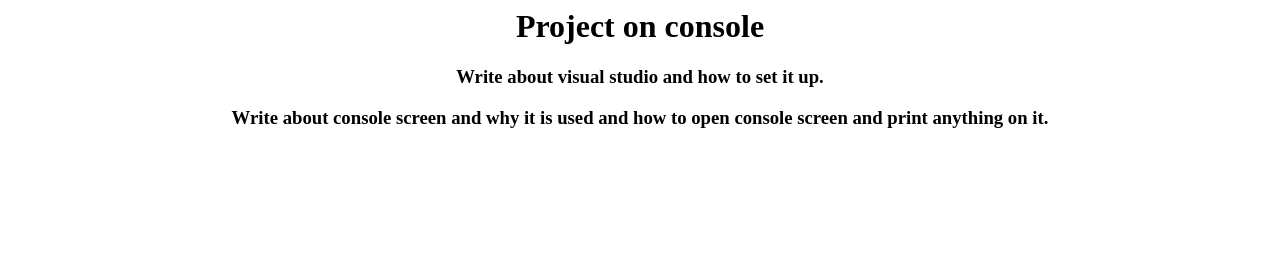
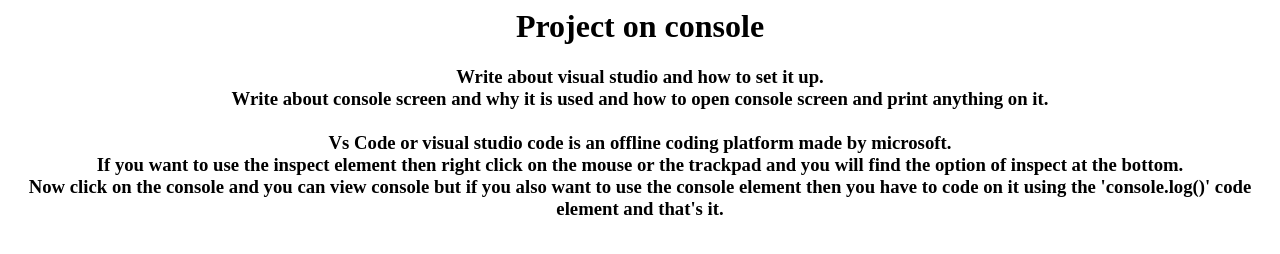
Before and after one commit to sanidhya0612/project-77, a plain HTML site: page index.html in a window 1280 px wide. Drawn offline with Linux system fonts and the light colour scheme.

Commit message:
Add files via upload

```diff
--- a/index.html
+++ b/index.html
@@ -9,10 +9,20 @@
         </h1>
         <h3>
             Write about visual studio and how to set it up.
-            <p>
+            <br>
             Write about console screen and why it is used and how to open console screen and print
             anything on it.
-        </h3>
+                <br>
+                <br>
+            Vs Code or visual studio code is an offline coding platform made by microsoft.
+            <br>
+            If you want to use the inspect element then right click on the mouse or the trackpad and
+            you will find the option of inspect at the bottom.
+            <br>
+            Now click on the console and you can view console but if you also want to use the console element
+            then you have to code on it using the 'console.log()' code element and that's it.
+            </h3>
+
         <style>
         #cen{
             text-align: center;
```
